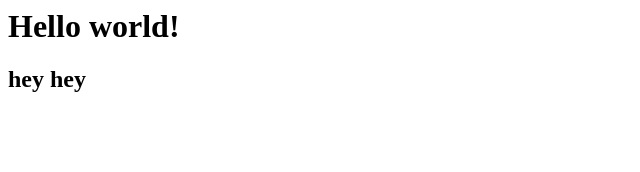
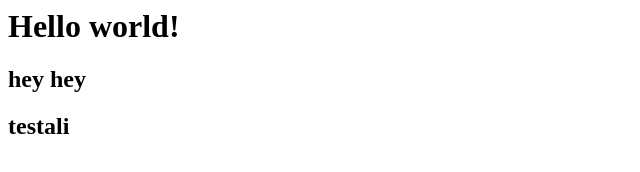
Before and after one commit to alibsd/test-1, a plain HTML site: page index.html in a window 1280 px wide. Shown: the whole page, without its empty margins (0-640 px from the left). Drawn offline with Linux system fonts and the light colour scheme.

Commit message:
test ali
test

```diff
--- a/index.html
+++ b/index.html
@@ -2,5 +2,6 @@
   <body>
 	  <h1>Hello world!</h1>
 	<h2>hey hey</h2>
+<h2>testali</h2>
 	</body>
 </h1>
```
